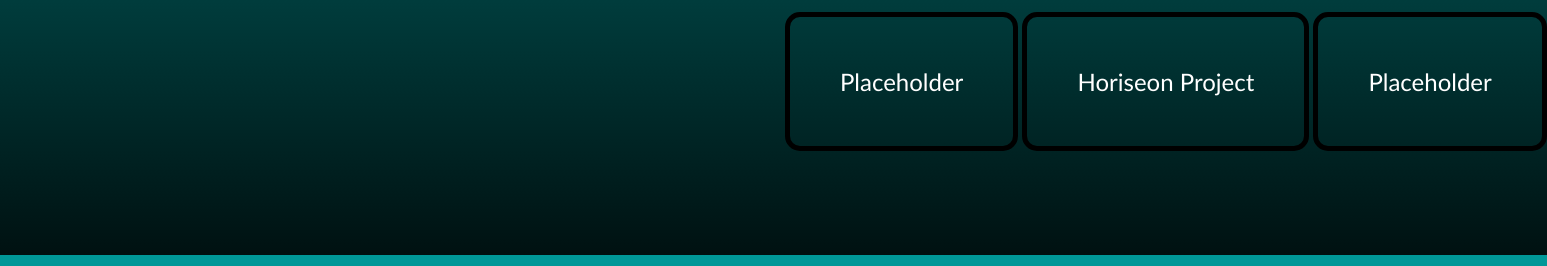
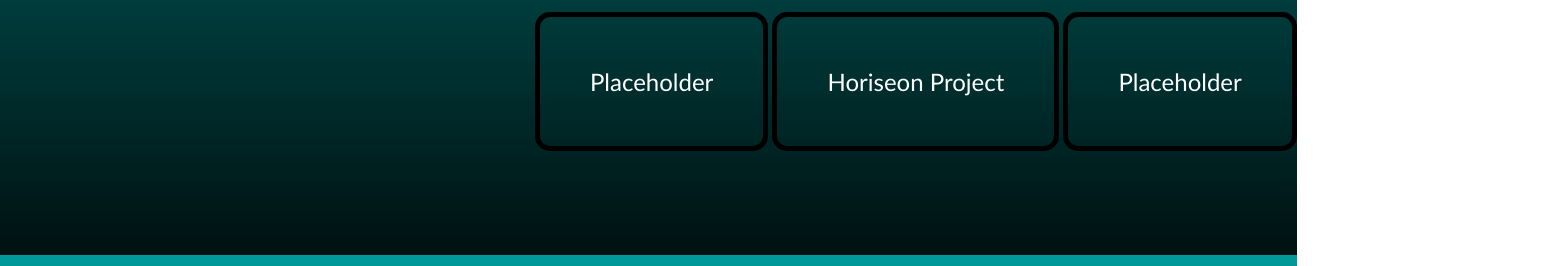
Before and after one commit to elijahsatten/elijahsatten, a plain HTML site: page index.html in a window 1280 px wide. Shown: the part 545-811 px from the top of the page, 1547 px wide, since content can reach past the window. Drawn offline with Linux system fonts and the light colour scheme.

Commit message:
updated applications positioning

```diff
--- a/assets/css/style.css
+++ b/assets/css/style.css
@@ -73,7 +73,7 @@
 .work a {
   text-decoration: none;
   position: relative;
-  left: 740px;
+  left: 490px;
   top: 70px;
   border: 5px solid #000;
   border-radius: 15px;
```
